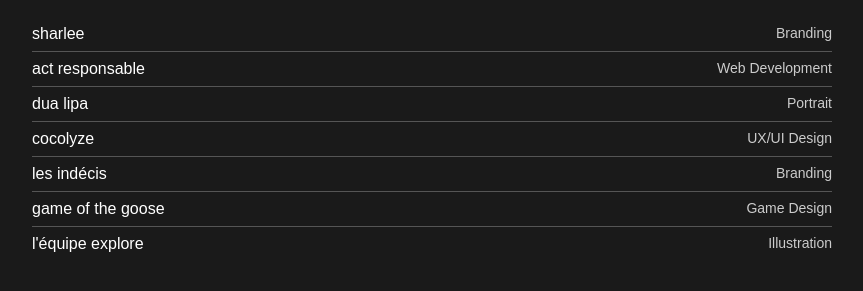
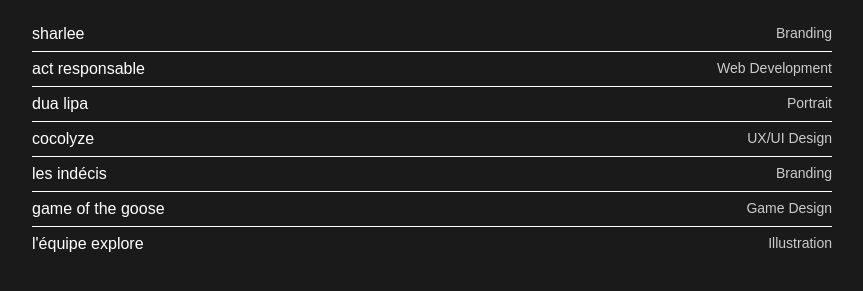
Before and after one commit to dduyg/scanline, a plain HTML site: page index.html in a window 1280 px wide. Shown: the part 301-592 px from the top of the page, without its empty margins (208-1071 px from the left). Drawn offline with Linux system fonts and the light colour scheme.

Commit message:
Update index.html

```diff
--- a/index.html
+++ b/index.html
@@ -39,7 +39,7 @@
             font-size: 16px;
         }
         .item:not(:last-child) {
-            border-bottom: 1px solid #555;
+            border-bottom: 1px solid;
         }
         .type {
             font-size: 14px;
```
